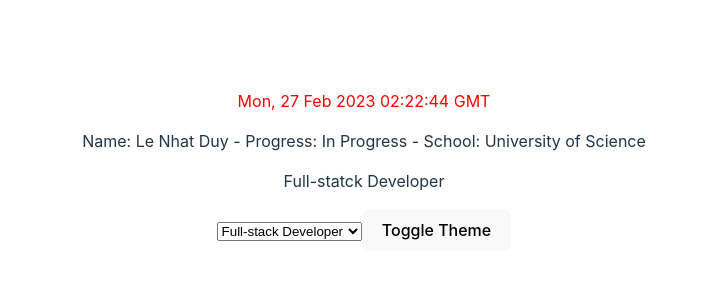
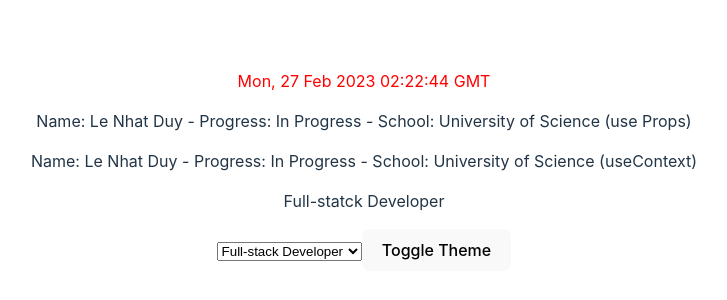
Before and after one commit to rayleigh420/ReactTS_Basic, a React (Vite) app: page /one in a window 1280 px wide. Shown: the part 238-538 px from the top of the page, without its empty margins (276-1003 px from the left). Built offline with nearby package versions, Linux system fonts and the light colour scheme.

Commit message:
Use useContext to test information

```diff
--- a/src/components/Message.tsx
+++ b/src/components/Message.tsx
@@ -1,4 +1,5 @@
-import { ChangeEvent, useState } from "react"
+import { ChangeEvent, useContext, useState } from "react"
+import { InfoContext } from "../context/InfoContextProvider"
 import { IInfo } from "../pages/Page_one"
 
 interface IMessageProps {
@@ -7,12 +8,14 @@ interface IMessageProps {
 
 const Message = ({ info }: IMessageProps) => {
     const [message, setMessage] = useState<string>('Full-statck Developer')
+    const information = useContext(InfoContext)
 
     const changeOption = (e: ChangeEvent<{ value: unknown }>) => setMessage(e.target.value as string)
 
     return (
         <>
-            <p>Name: {info.name} - Progress: {info.progress} - School: {info.school}</p>
+            <p>Name: {info.name} - Progress: {info.progress} - School: {info.school} (use Props)</p>
+            <p>Name: {information.name} - Progress: {information.progress} - School: {information.school} (useContext)</p>
             <p>{message}</p>
             <select onChange={changeOption}>
                 <option>Full-stack Developer</option>
--- /dev/null
+++ b/src/context/InfoContextProvider.tsx
@@ -0,0 +1,26 @@
+import { createContext, ReactNode } from "react";
+
+interface InfoContextValue {
+    name: string,
+    progress: string,
+    school: string,
+}
+
+const information: InfoContextValue = {
+    name: 'Le Nhat Duy',
+    progress: 'In Progress',
+    school: 'University of Science'
+}
+
+export const InfoContext = createContext(information)
+
+const InfoContextProvider = ({ children }: { children: ReactNode }) => {
+
+    return (
+        <InfoContext.Provider value={information}>
+            {children}
+        </InfoContext.Provider>
+    )
+}
+
+export default InfoContextProvider
--- a/src/main.tsx
+++ b/src/main.tsx
@@ -2,15 +2,18 @@ import React from 'react'
 import ReactDOM from 'react-dom/client'
 import { BrowserRouter } from 'react-router-dom'
 import App from './App'
+import InfoContextProvider from './context/InfoContextProvider'
 import ThemeContextProvider from './context/ThemeContextProvider'
 import './index.css'
 
 ReactDOM.createRoot(document.getElementById('root') as HTMLElement).render(
   <React.StrictMode>
     <ThemeContextProvider>
-      <BrowserRouter>
-        <App />
-      </BrowserRouter>
+      <InfoContextProvider>
+        <BrowserRouter>
+          <App />
+        </BrowserRouter>
+      </InfoContextProvider>
     </ThemeContextProvider>
   </React.StrictMode>,
 )
```
